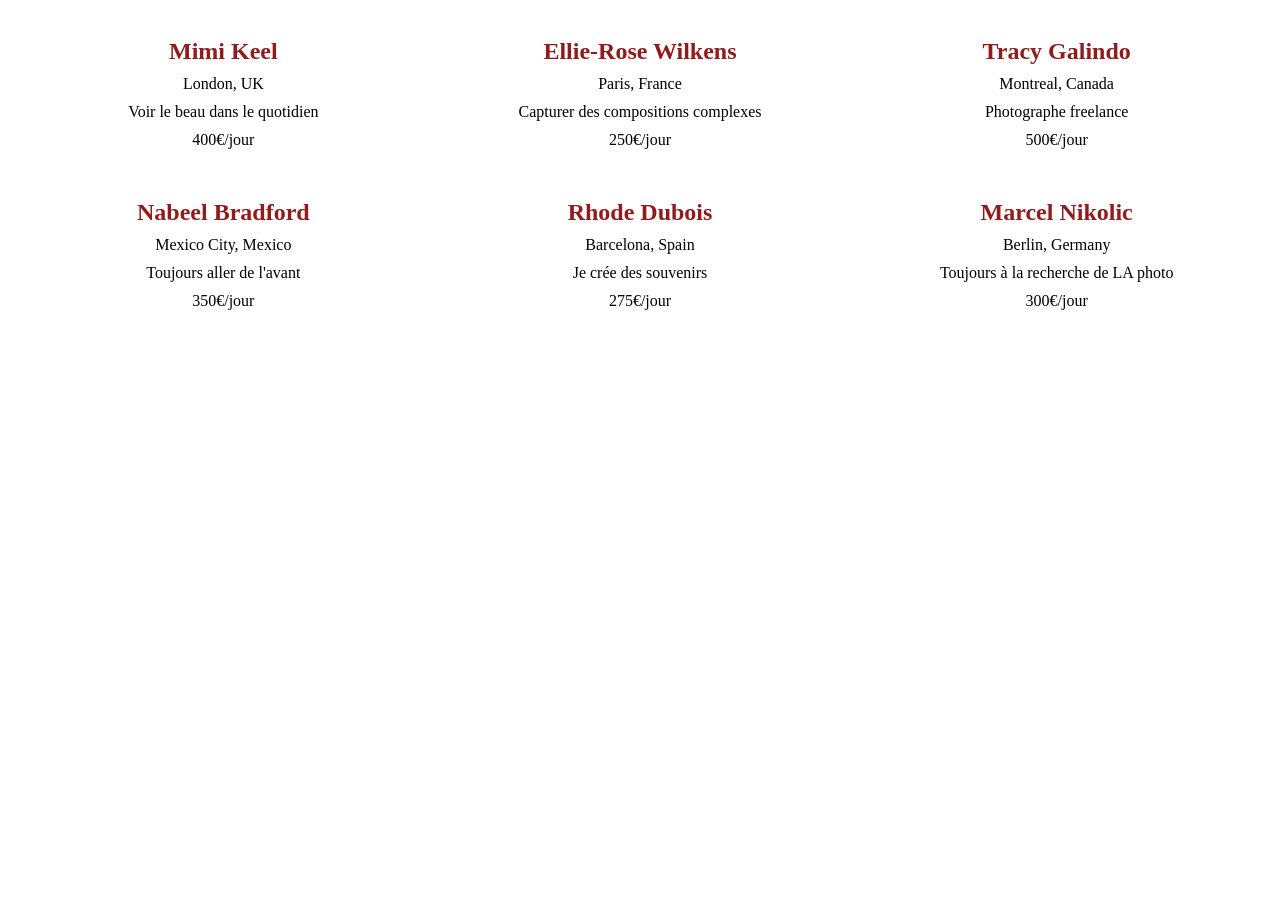
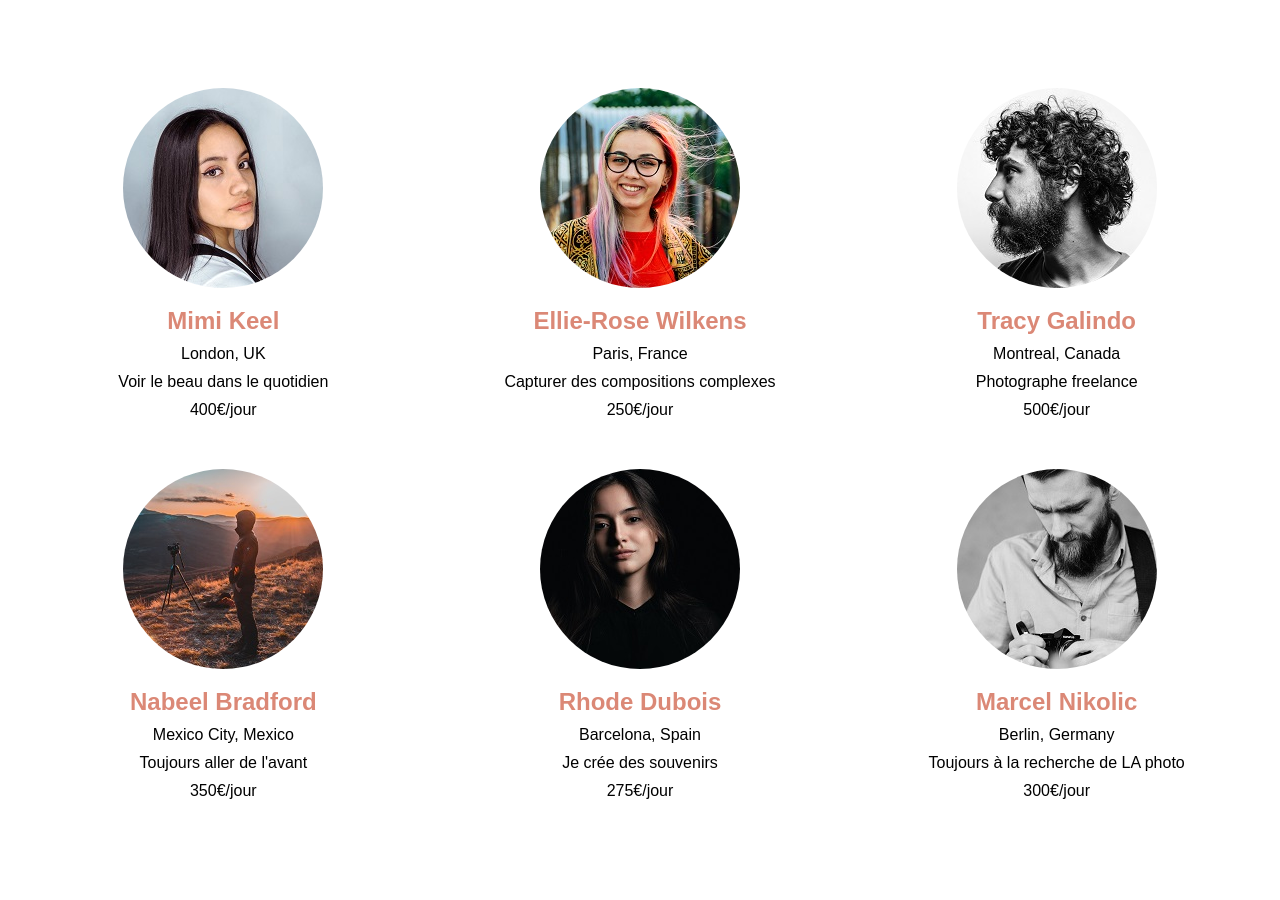
Before and after one commit to ale-raf/OpenClassrooms_Fisheye, a plain HTML site: page index.html in a window 1280 px wide. Shown: the part 104-1004 px from the top of the page. Before the commit the page ends 800 px from the top, so only its background shows below. Drawn offline with Linux system fonts and the light colour scheme.

Commit message:
adding some architecture

```diff
--- a/index.html
+++ b/index.html
@@ -1,15 +1,15 @@
 <!DOCTYPE html>
-<html lang="en">
+<html lang="fr">
   <head>
     <meta charset="UTF-8" />
     <meta name="viewport" content="width=device-width, initial-scale=1.0" />
-    <link rel="stylesheet" href="style.css" />
-    <script type="module" src="script.js"></script>
+    <link rel="stylesheet" href="styles/style.css" />
+    <script type="module" src="scripts/script.js"></script>
     <title>Fisheye</title>
   </head>
   <body>
     <header>
-      <a href="#"><img src="logo.png" alt="Logo Fisheye" /></a>
+      <a href="#"><img src="images/logo.png" alt="Logo Fisheye" /></a>
       <h1>Nos photographes</h1>
     </header>
     <main class="root"></main>
--- a/script.js
+++ /dev/null
@@ -1,24 +0,0 @@
-import { getJSONData } from "./utils.js";
-
-let photographers = await getJSONData("photographers");
-
-showPhotographers(photographers);
-
-function showPhotographers(jsonData) {
-  for (let data of jsonData) {
-    let art = document.createElement("article");
-    let page = document.createElement("a");
-    let title = document.createElement("h2");
-    let city = document.createElement("p");
-    let tagline = document.createElement("p");
-    let price = document.createElement("p");
-    page.href = `./photographer.html?id=${data.id}`;
-    title.textContent = data.name;
-    city.textContent = `${data.city}, ${data.country}`;
-    tagline.textContent = data.tagline;
-    price.textContent = `${data.price}€/jour`;
-    page.append(title);
-    art.append(page, city, tagline, price);
-    document.querySelector(".root").appendChild(art);
-  }
-}
--- /dev/null
+++ b/scripts/script.js
@@ -0,0 +1,26 @@
+import { getJSONData } from "./utils.js";
+
+let photographers = await getJSONData("photographers");
+
+showPhotographers(photographers);
+
+function showPhotographers(photographers) {
+  for (let photographer of photographers) {
+    let art = document.createElement("article");
+    let page = document.createElement("a");
+    let photo = document.createElement("img");
+    let name = document.createElement("h2");
+    let place = document.createElement("p");
+    let tagline = document.createElement("p");
+    let price = document.createElement("p");
+    page.href = `./photographer.html?id=${photographer.id}`;
+    photo.src = `./images/portraits/${photographer.portrait}`;
+    name.textContent = photographer.name;
+    place.textContent = `${photographer.city}, ${photographer.country}`;
+    tagline.textContent = photographer.tagline;
+    price.textContent = `${photographer.price}€/jour`;
+    page.append(photo, name);
+    art.append(page, place, tagline, price);
+    document.querySelector(".root").appendChild(art);
+  }
+}
--- a/utils.js
+++ b/scripts/utils.js
@@ -1,5 +1,5 @@
 export async function getJSONData(params) {
-  const res = await fetch("./data.json");
+  const res = await fetch("../data.json");
   const data = await res.json();
   const dataWithParams = data[params];
   return dataWithParams;
--- a/photo.css
+++ b/styles/photo.css
@@ -11,6 +11,7 @@ body {
   position: relative;
   max-width: 1200px;
   margin: 0 auto;
+  font-family: "DM Sans", sans-serif;
 }
 header {
   display: flex;
@@ -88,3 +89,18 @@ aside p {
   background-color: var(--orange);
   color: black;
 }
+#media__sort {
+  margin-left: 10px;
+  padding: 10px;
+  background-color: var(--red);
+  border-radius: 10px;
+  border: 0;
+  color: white;
+  font-weight: bold;
+  font-size: 1.2rem;
+  cursor: pointer;
+}
+#media__sort:hover {
+  background-color: #db8876;
+  color: black;
+}
--- a/style.css
+++ b/styles/style.css
@@ -1,5 +1,6 @@
 :root {
   --red: #901c1c;
+  --orange: #db8876;
 }
 * {
   margin: 0;
@@ -10,25 +11,27 @@
 body {
   max-width: 1200px;
   margin: 0 auto;
+  font-family: "DM Sans", sans-serif;
 }
 header {
   display: flex;
   justify-content: space-between;
   align-items: center;
   margin-top: 25px;
-  margin-bottom: 50px;
+  margin-bottom: 100px;
   color: var(--red);
 }
 header img {
   max-width: 250px;
 }
 a {
-  color: var(--red);
+  color: var(--orange);
 }
 .root {
   display: grid;
   grid-template-columns: repeat(3, 1fr);
   gap: 50px;
+  margin-bottom: 100px;
 }
 .root article {
   display: flex;
@@ -37,3 +40,23 @@ a {
   justify-self: center;
   text-align: center;
 }
+.root article img {
+  height: 200px;
+  width: 200px;
+  margin-bottom: 15px;
+  border-radius: 100%;
+  object-fit: cover;
+}
+.root article img {
+  transition: 0.3s;
+}
+.root article a:hover img {
+  transform: scale(1.05);
+  box-shadow: 0px 0px 10px 0px rgba(0, 0, 0, 0.5);
+}
+.root article a:hover h2 {
+  color: var(--red);
+}
+.root article p:first-child {
+  color: var(--red);
+}
```
Also changed, not shown: photographer.html (+4 -4 lines), images/logo.png (renamed from logo.png), images/portraits/EllieRoseWilkens.jpg (added), images/portraits/MarcelNikolic.jpg (added), images/portraits/MimiKeel.jpg (added), images/portraits/NabeelBradford.jpg (added), images/portraits/RhodeDubois.jpg (added), images/portraits/TracyGalindo.jpg (added), scripts/photographer.js (renamed from photographer.js).
